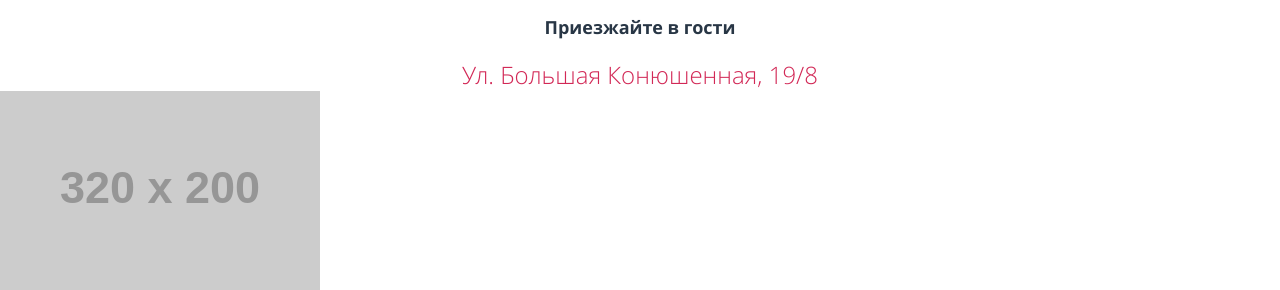
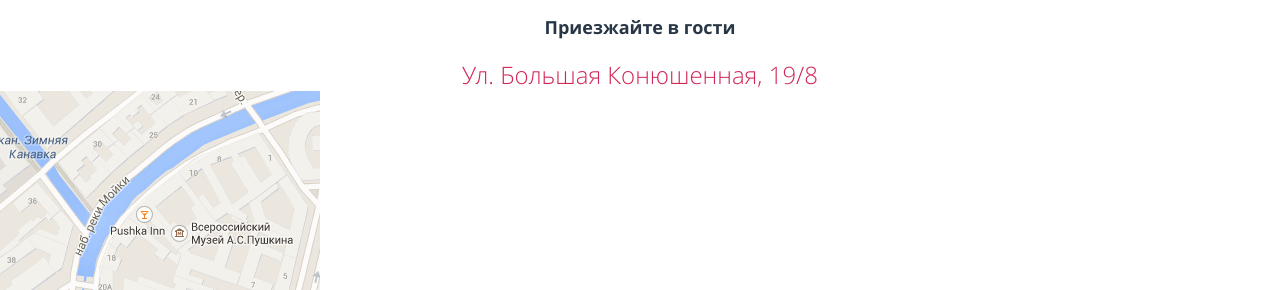
Before and after one commit to Dark7lord2012/204641-pink-20, a website: page source/index.html in a window 1280 px wide. Shown: the part 1531-1821 px from the top of the page. Drawn offline with nearby package versions, Linux system fonts and the light colour scheme; files that its build step writes are made by us from their sources; placeholder pictures from the web are drawn by us.

Commit message:
поменял путь для картинки карты на реальную

```diff
--- a/source/index.html
+++ b/source/index.html
@@ -241,7 +241,7 @@
         </address>
 
         <div class="contacts__map">
-          <img class="contacts__map-image" src="https://via.placeholder.com/320x200" alt="Карта">
+          <img class="contacts__map-image" src="img/bg-map-mobile@1x.png" alt="Карта" width="320" height="645">
           <!-- Интерактивная карта -->
         </div>
       </section>
```
